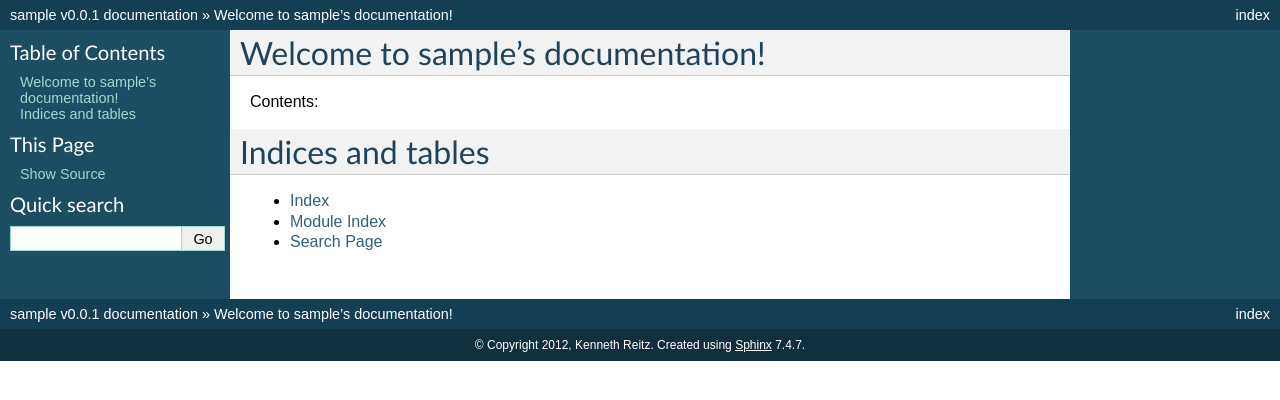
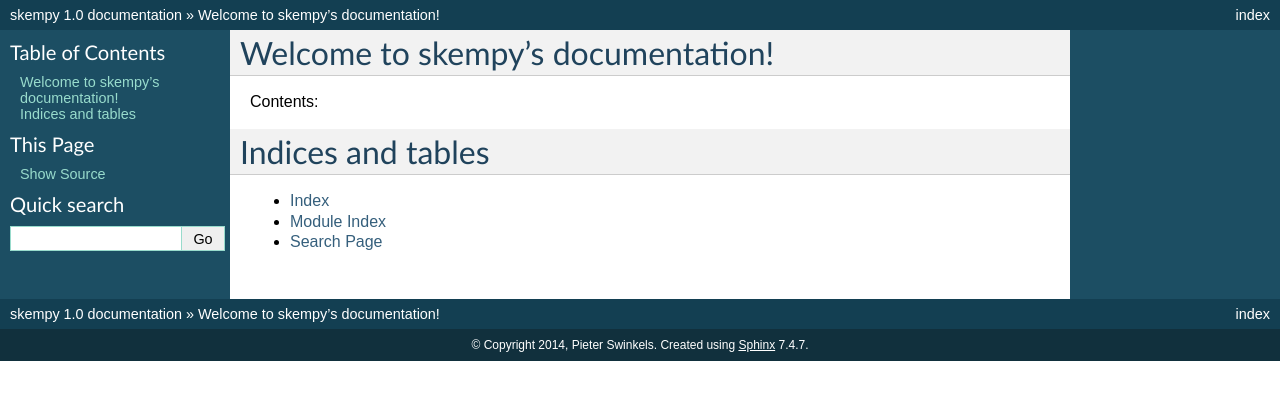
Before and after one commit to swinkels/skempy, a Sphinx documentation site: the page built from docs/index.rst, in a window 1280 px wide. Shown: the top 400 px of the page. Built offline with Sphinx 7.4.7, drawn with Linux system fonts in a browser that asks for light colours.

Commit message:
Regenerates the standard Sphinx documentation source files
The previous version of these files were still from the standard project
by Kenneth Reitz.

```diff
--- a/docs/conf.py
+++ b/docs/conf.py
@@ -1,9 +1,10 @@
 # -*- coding: utf-8 -*-
 #
-# sample documentation build configuration file, created by
-# sphinx-quickstart on Mon Apr 16 21:22:43 2012.
+# skempy documentation build configuration file, created by
+# sphinx-quickstart on Wed Jul 30 11:00:20 2014.
 #
-# This file is execfile()d with the current directory set to its containing dir.
+# This file is execfile()d with the current directory set to its
+# containing dir.
 #
 # Note that not all possible configuration values are present in this
 # autogenerated file.
@@ -11,20 +12,22 @@
 # All configuration values have a default; values that are commented out
 # serve to show the default.
 
-import sys, os
+import sys
+import os
 
 # If extensions (or modules to document with autodoc) are in another directory,
 # add these directories to sys.path here. If the directory is relative to the
 # documentation root, use os.path.abspath to make it absolute, like shown here.
 #sys.path.insert(0, os.path.abspath('.'))
 
-# -- General configuration -----------------------------------------------------
+# -- General configuration ------------------------------------------------
 
 # If your documentation needs a minimal Sphinx version, state it here.
 #needs_sphinx = '1.0'
 
-# Add any Sphinx extension module names here, as strings. They can be extensions
-# coming with Sphinx (named 'sphinx.ext.*') or your custom ones.
+# Add any Sphinx extension module names here, as strings. They can be
+# extensions coming with Sphinx (named 'sphinx.ext.*') or your custom
+# ones.
 extensions = []
 
 # Add any paths that contain templates here, relative to this directory.
@@ -40,17 +43,17 @@
 master_doc = 'index'
 
 # General information about the project.
-project = u'sample'
-copyright = u'2012, Kenneth Reitz'
+project = u'skempy'
+copyright = u'2014, Pieter Swinkels'
 
 # The version info for the project you're documenting, acts as replacement for
 # |version| and |release|, also used in various other places throughout the
 # built documents.
 #
 # The short X.Y version.
-version = 'v0.0.1'
+version = '1.0'
 # The full version, including alpha/beta/rc tags.
-release = 'v0.0.1'
+release = '1.0'
 
 # The language for content autogenerated by Sphinx. Refer to documentation
 # for a list of supported languages.
@@ -66,7 +69,8 @@
 # directories to ignore when looking for source files.
 exclude_patterns = ['_build']
 
-# The reST default role (used for this markup: `text`) to use for all documents.
+# The reST default role (used for this markup: `text`) to use for all
+# documents.
 #default_role = None
 
 # If true, '()' will be appended to :func: etc. cross-reference text.
@@ -86,8 +90,11 @@
 # A list of ignored prefixes for module index sorting.
 #modindex_common_prefix = []
 
+# If true, keep warnings as "system message" paragraphs in the built documents.
+#keep_warnings = False
 
-# -- Options for HTML output ---------------------------------------------------
+
+# -- Options for HTML output ----------------------------------------------
 
 # The theme to use for HTML and HTML Help pages.  See the documentation for
 # a list of builtin themes.
@@ -121,6 +128,11 @@
 # relative to this directory. They are copied after the builtin static files,
 # so a file named "default.css" will overwrite the builtin "default.css".
 html_static_path = ['_static']
+
+# Add any extra paths that contain custom files (such as robots.txt or
+# .htaccess) here, relative to this directory. These files are copied
+# directly to the root of the documentation.
+#html_extra_path = []
 
 # If not '', a 'Last updated on:' timestamp is inserted at every page bottom,
 # using the given strftime format.
@@ -164,10 +176,10 @@
 #html_file_suffix = None
 
 # Output file base name for HTML help builder.
-htmlhelp_basename = 'sampledoc'
+htmlhelp_basename = 'skempydoc'
 
 
-# -- Options for LaTeX output --------------------------------------------------
+# -- Options for LaTeX output ---------------------------------------------
 
 latex_elements = {
 # The paper size ('letterpaper' or 'a4paper').
@@ -181,10 +193,11 @@
 }
 
 # Grouping the document tree into LaTeX files. List of tuples
-# (source start file, target name, title, author, documentclass [howto/manual]).
+# (source start file, target name, title,
+#  author, documentclass [howto, manual, or own class]).
 latex_documents = [
-  ('index', 'sample.tex', u'sample Documentation',
-   u'Kenneth Reitz', 'manual'),
+  ('index', 'skempy.tex', u'skempy Documentation',
+   u'Pieter Swinkels', 'manual'),
 ]
 
 # The name of an image file (relative to this directory) to place at the top of
@@ -208,27 +221,27 @@
 #latex_domain_indices = True
 
 
-# -- Options for manual page output --------------------------------------------
+# -- Options for manual page output ---------------------------------------
 
 # One entry per manual page. List of tuples
 # (source start file, name, description, authors, manual section).
 man_pages = [
-    ('index', 'sample', u'sample Documentation',
-     [u'Kenneth Reitz'], 1)
+    ('index', 'skempy', u'skempy Documentation',
+     [u'Pieter Swinkels'], 1)
 ]
 
 # If true, show URL addresses after external links.
 #man_show_urls = False
 
 
-# -- Options for Texinfo output ------------------------------------------------
+# -- Options for Texinfo output -------------------------------------------
 
 # Grouping the document tree into Texinfo files. List of tuples
 # (source start file, target name, title, author,
 #  dir menu entry, description, category)
 texinfo_documents = [
-  ('index', 'sample', u'sample Documentation',
-   u'Kenneth Reitz', 'sample', 'One line description of project.',
+  ('index', 'skempy', u'skempy Documentation',
+   u'Pieter Swinkels', 'skempy', 'One line description of project.',
    'Miscellaneous'),
 ]
 
@@ -240,3 +253,6 @@
 
 # How to display URL addresses: 'footnote', 'no', or 'inline'.
 #texinfo_show_urls = 'footnote'
+
+# If true, do not generate a @detailmenu in the "Top" node's menu.
+#texinfo_no_detailmenu = False
--- a/docs/index.rst
+++ b/docs/index.rst
@@ -1,9 +1,9 @@
-.. sample documentation master file, created by
-   sphinx-quickstart on Mon Apr 16 21:22:43 2012.
+.. skempy documentation master file, created by
+   sphinx-quickstart on Wed Jul 30 11:00:20 2014.
    You can adapt this file completely to your liking, but it should at least
    contain the root `toctree` directive.
 
-Welcome to sample's documentation!
+Welcome to skempy's documentation!
 ==================================
 
 Contents:
```
Also changed, not shown: 2 other files.
